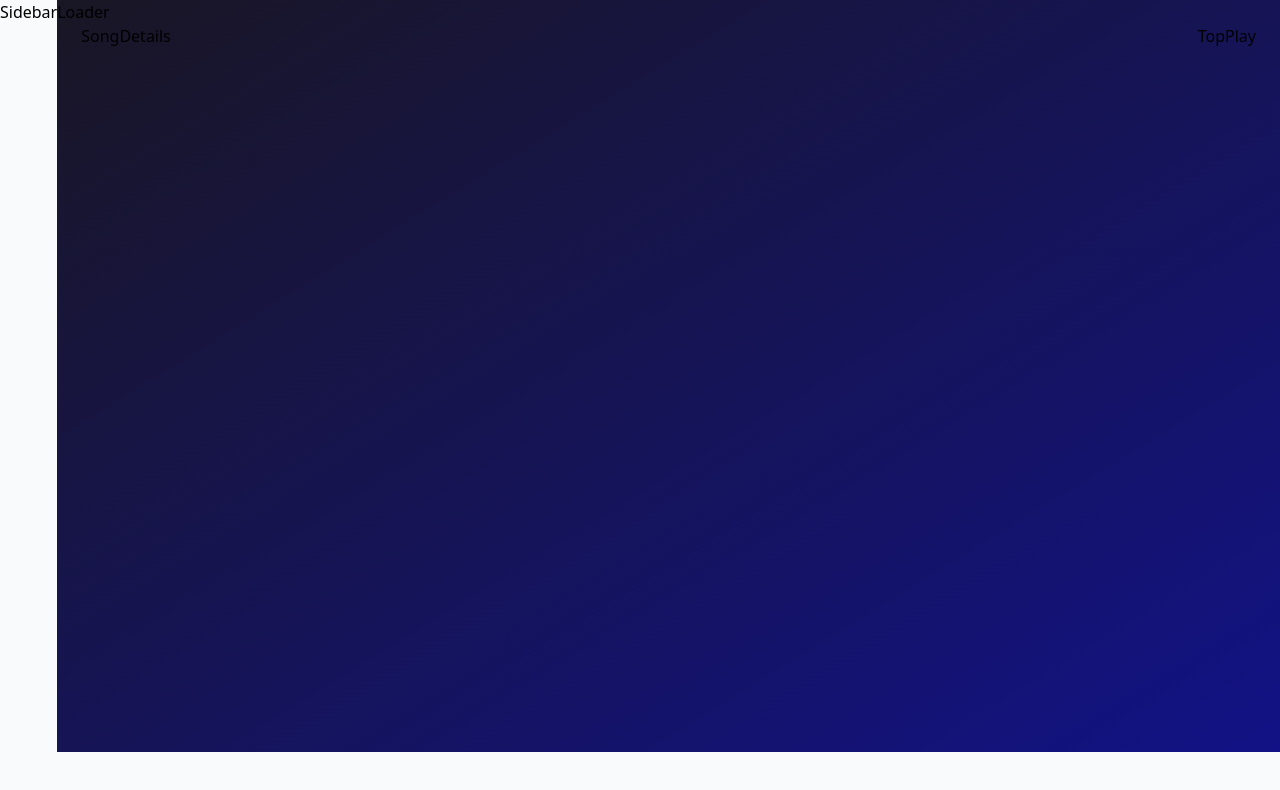
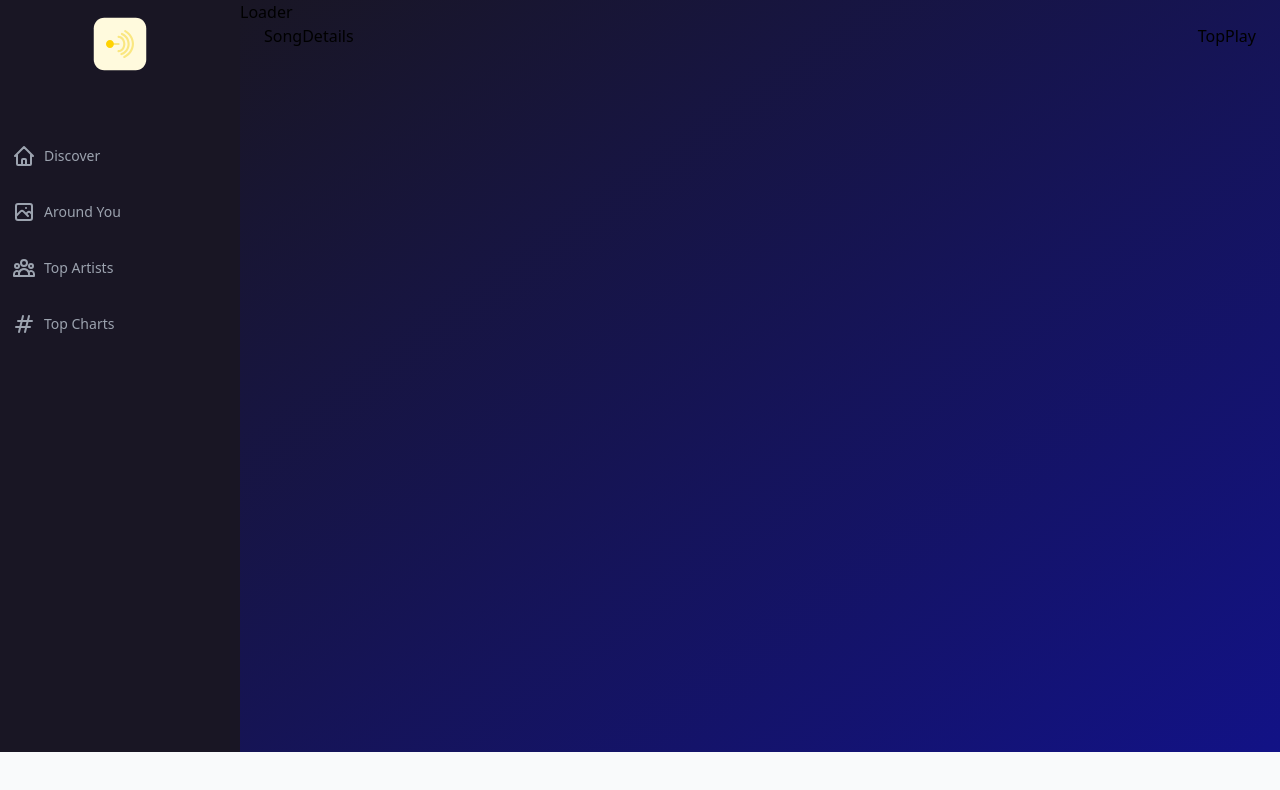
Before and after one commit to Sky-De/music-player-app, a React (Vite) app: page /songs/1 in a window 1280 px wide. Shown: the top 790 px of the page. Built offline with nearby package versions, Linux system fonts and the light colour scheme.

Commit message:
sideBar / mobileMenu added

```diff
--- a/src/components/Sidebar.jsx
+++ b/src/components/Sidebar.jsx
@@ -1,5 +1,51 @@
-const Sidebar = () => (
-  <div>Sidebar</div>
-);
+import { useState } from "react";
+import { NavLink } from "react-router-dom";
+import { RiCloseLine } from "react-icons/ri";
+
+import { logo } from "../assets";
+import { links } from "../assets/constants";
+import { HiOutlineMenu } from "react-icons/hi";
+
+const NavLinks = ({ handleClick }) => (
+  <div className="mt-10 px-3">
+    {links.map((item) => (
+      <NavLink
+       to={item.to}
+       key={item.name}
+       onClick={()=> handleClick && handleClick}
+       className="flex flex-row justify-start items-center my-8 text-sm
+       font-medium text-gray-400 hover:text-cyan-400">
+        <item.icon className="w-6 h-6 mr-2"/>
+        {item.name}
+      </NavLink>
+    ))}
+  </div>
+)
+
+const Sidebar = () => {
+  const [mobileMenuOpen, setMobileMenuOpen] = useState(false);
+
+  return (
+    <>
+    <div className="md:flex hidden flex-col w-[240px] py-4 bg-[#191624]">
+      <img src={logo} alt="logo" className="w-full h-14 object-contain" />
+      <NavLinks/>
+    </div>
+
+    <div className="absolute md:hidden block top-6 right-3 z-10">
+      {mobileMenuOpen ?
+      <RiCloseLine onClick={() => setMobileMenuOpen(false)} className="w-8 h-8 text-white mr-2"/> :
+      <HiOutlineMenu onClick={() => setMobileMenuOpen(true)} className="w-8 h-8 text-white mr-2"/>}
+    </div>
+    <div className={`absolute top-0 h-screen w-1/2  backdrop-blur-lg z-10 p-6 md:hidden smooth-transition ${mobileMenuOpen ? 'left-0' : '-left-full'}`}>
+      <img src={logo} alt="logo" className="w-full h-14 object-contain" />
+      <NavLinks/>
+    </div>
+    </>
+  )
+}
+
+
+;
 
 export default Sidebar;
```
Also changed, not shown: src/assets/logo.svg.
